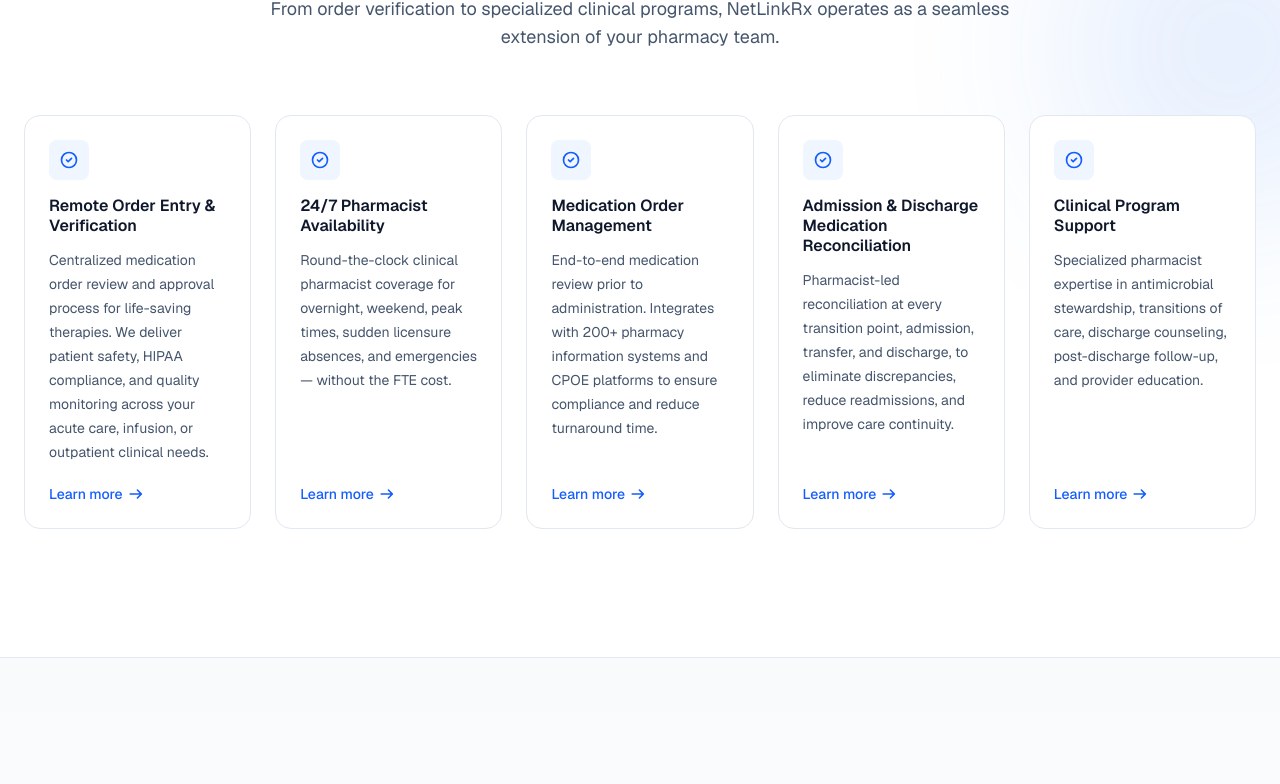
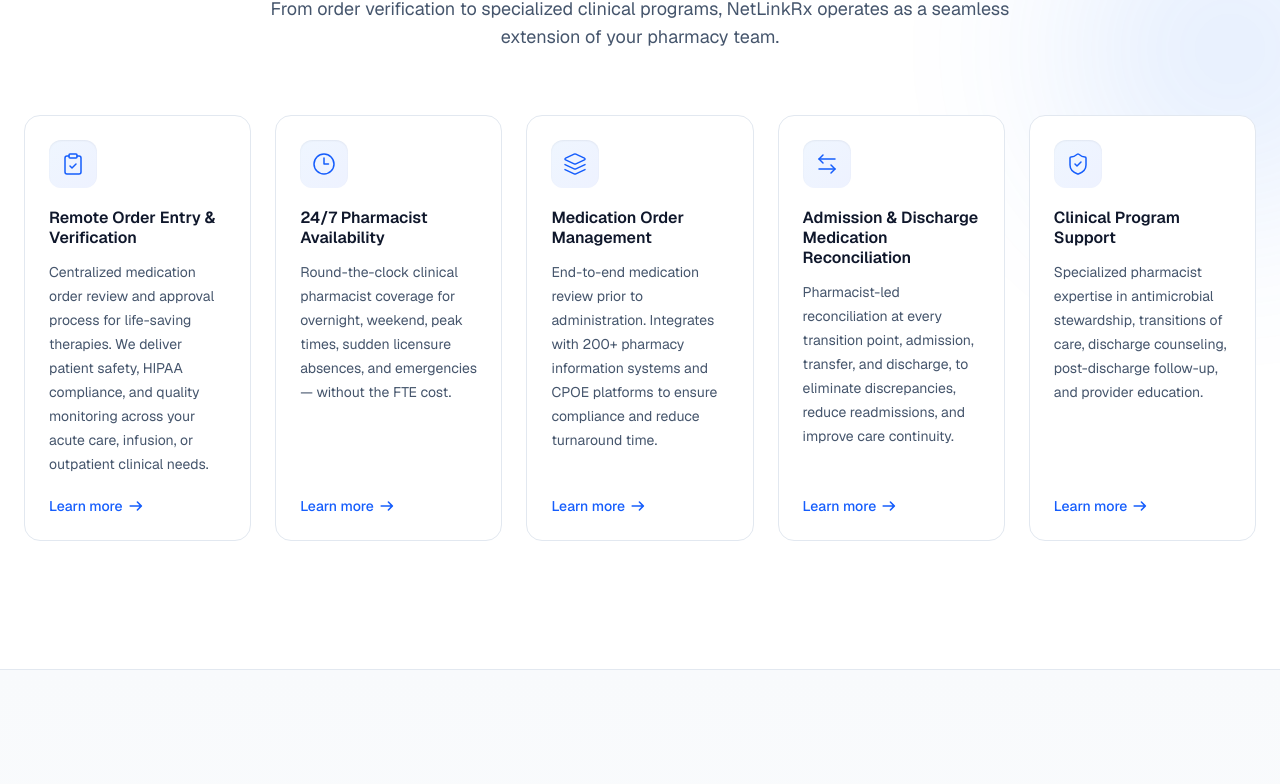
Before and after one commit to shanpharmd/netlinkrx-web, a Next.js app: page / in a window 1280 px wide. Shown: the part 1118-1902 px from the top of the page. Built offline with nearby package versions, Linux system fonts and the light colour scheme.

Commit message:
Replace generic icons with Lucide icons + premium container styling

```diff
--- a/app/page.tsx
+++ b/app/page.tsx
@@ -1,26 +1,46 @@
 import Image from "next/image";
 import Link from "next/link";
+import {
+  ClipboardCheck,
+  Clock3,
+  Layers,
+  ArrowLeftRight,
+  ShieldCheck,
+  ShieldPlus,
+  PillBottle,
+  GitMerge,
+  Route,
+  MessageCircleHeart,
+  PhoneCall,
+  Headphones,
+  GraduationCap,
+} from "lucide-react";
 
 const services = [
   {
     title: "Remote Order Entry & Verification",
     body: "Centralized medication order review and approval process for life-saving therapies. We deliver patient safety, HIPAA compliance, and quality monitoring across your acute care, infusion, or outpatient clinical needs.",
+    Icon: ClipboardCheck,
   },
   {
     title: "24/7 Pharmacist Availability",
     body: "Round-the-clock clinical pharmacist coverage for overnight, weekend, peak times, sudden licensure absences, and emergencies — without the FTE cost.",
+    Icon: Clock3,
   },
   {
     title: "Medication Order Management",
     body: "End-to-end medication review prior to administration. Integrates with 200+ pharmacy information systems and CPOE platforms to ensure compliance and reduce turnaround time.",
+    Icon: Layers,
   },
   {
     title: "Admission & Discharge Medication Reconciliation",
     body: "Pharmacist-led reconciliation at every transition point, admission, transfer, and discharge, to eliminate discrepancies, reduce readmissions, and improve care continuity.",
+    Icon: ArrowLeftRight,
   },
   {
     title: "Clinical Program Support",
     body: "Specialized pharmacist expertise in antimicrobial stewardship, transitions of care, discharge counseling, post-discharge follow-up, and provider education.",
+    Icon: ShieldCheck,
   },
 ];
 
@@ -78,34 +98,42 @@
   {
     title: "Antimicrobial Stewardship",
     body: "Pharmacist-led ASP programs to optimize antibiotic selection, dosing, and duration to reduce resistance and improve outcomes.",
+    Icon: ShieldPlus,
   },
   {
     title: "Opioid Stewardship",
     body: "Evidence-based protocols to minimize opioid misuse, manage pain relief, and comply with state and federal laws.",
+    Icon: PillBottle,
   },
   {
     title: "Medication Reconciliation",
     body: "Comprehensive reconciliation across admission, transfer, and discharge to eliminate discrepancies and prevent adverse drug events.",
+    Icon: GitMerge,
   },
   {
     title: "Transitions of Care",
     body: "Pharmacist reviews of transitioning patients to outpatient, reducing 30-day readmissions and improving community continuity.",
+    Icon: Route,
   },
   {
     title: "Discharge Counseling",
     body: "Patient-facing pharmacist-led counseling at discharge to improve adherence, reduce errors, and support post-discharge compliance.",
+    Icon: MessageCircleHeart,
   },
   {
     title: "Post-Discharge Follow-Up",
     body: "Provides outreach to discharged patients to identify medication adherence behaviors, key issues, and assess outcomes.",
+    Icon: PhoneCall,
   },
   {
     title: "Drug Information & Hotline",
     body: "On demand, on-call drug information support for physicians, nurses, and clinical staff. 24 hours a day, 7 days a week.",
+    Icon: Headphones,
   },
   {
     title: "Provider Education & Support",
     body: "Tailored pharmacist-led education on safe prescribing, formulary, and medication management protocols.",
+    Icon: GraduationCap,
   },
 ];
 
@@ -248,10 +276,8 @@
                 key={s.title}
                 className="group flex flex-col rounded-2xl border border-slate-200 bg-white p-6 hover:border-slate-300 hover:shadow-lg hover:-translate-y-0.5 transition-all"
               >
-                <div className="mb-4 flex h-10 w-10 items-center justify-center rounded-lg bg-blue-50 text-blue-600">
-                  <svg className="h-5 w-5" fill="none" viewBox="0 0 24 24" stroke="currentColor" strokeWidth={2}>
-                    <path strokeLinecap="round" strokeLinejoin="round" d="M9 12l2 2 4-4m6 2a9 9 0 11-18 0 9 9 0 0118 0z" />
-                  </svg>
+                <div className="mb-5 flex h-12 w-12 items-center justify-center rounded-xl bg-gradient-to-br from-blue-50 to-indigo-50 text-blue-600 shadow-[inset_0_1px_2px_rgba(15,23,42,0.06)] group-hover:scale-105 group-hover:text-blue-700 transition-all duration-200">
+                  <s.Icon className="h-6 w-6" strokeWidth={1.5} />
                 </div>
                 <h3 className="font-semibold text-slate-900 leading-tight">
                   {s.title}
@@ -470,12 +496,10 @@
             {clinicalPrograms.map((p) => (
               <div
                 key={p.title}
-                className="rounded-2xl border border-slate-200 bg-white p-6 hover:border-slate-300 hover:shadow-lg hover:-translate-y-0.5 transition-all"
+                className="group rounded-2xl border border-slate-200 bg-white p-6 hover:border-slate-300 hover:shadow-lg hover:-translate-y-0.5 transition-all"
               >
-                <div className="mb-4 flex h-9 w-9 items-center justify-center rounded-lg bg-emerald-50 text-emerald-600">
-                  <svg className="h-5 w-5" fill="none" viewBox="0 0 24 24" stroke="currentColor" strokeWidth={2}>
-                    <path strokeLinecap="round" strokeLinejoin="round" d="M4.318 6.318a4.5 4.5 0 016.364 0L12 7.636l1.318-1.318a4.5 4.5 0 116.364 6.364L12 20.364l-7.682-7.682a4.5 4.5 0 010-6.364z" />
-                  </svg>
+                <div className="mb-5 flex h-12 w-12 items-center justify-center rounded-xl bg-gradient-to-br from-emerald-50 to-teal-50 text-emerald-600 shadow-[inset_0_1px_2px_rgba(15,23,42,0.06)] group-hover:scale-105 group-hover:text-emerald-700 transition-all duration-200">
+                  <p.Icon className="h-6 w-6" strokeWidth={1.5} />
                 </div>
                 <h3 className="font-semibold text-slate-900 leading-snug">
                   {p.title}
--- a/package.json
+++ b/package.json
@@ -9,6 +9,7 @@
     "lint": "eslint"
   },
   "dependencies": {
+    "lucide-react": "^0.460.0",
     "next": "16.2.4",
     "react": "19.2.4",
     "react-dom": "19.2.4"
```
Also changed, not shown: 1 other file (tests, documents, lock files or other folders).
